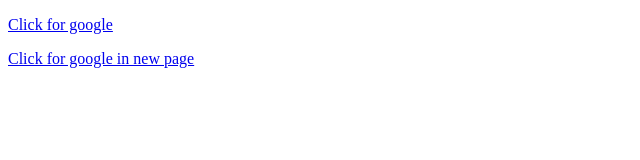
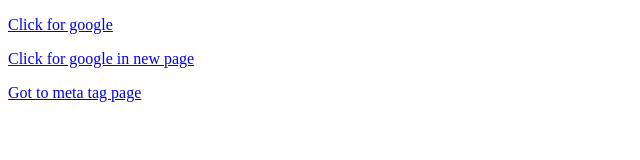
Before and after one commit to chandan0-1/Learning_Html, a plain HTML site: page Html Sandbox/05_links_and_images.html in a window 1280 px wide. Shown: the whole page, without its empty margins (0-640 px from the left). Drawn offline with Linux system fonts and the light colour scheme.

Commit message:
added few changs

```diff
--- a/Html Sandbox/05_links_and_images.html
+++ b/Html Sandbox/05_links_and_images.html
@@ -13,5 +13,8 @@
   <p>
     <a href="https://google.com" target="_blank">Click for google in new page</a>
   </p>
+  <p>
+    <a href="/03_meta_tags.html" target = "_blank">Got to meta tag page</a>
+  </p>
 </body>
 </html>
```
